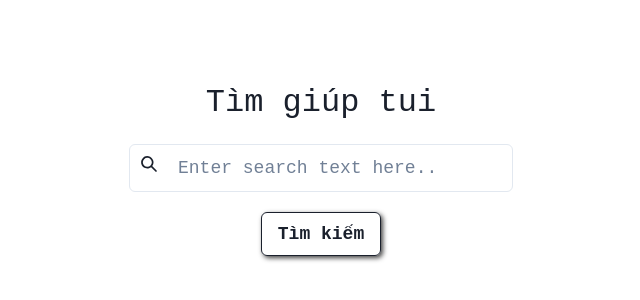
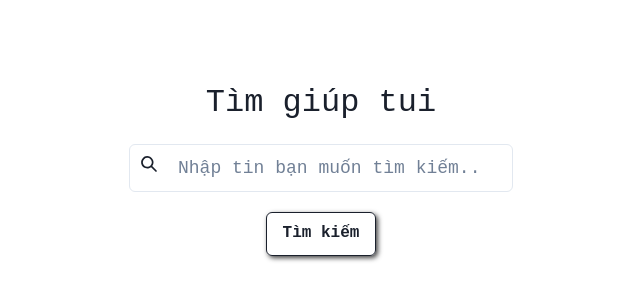
Before and after one commit to princ3od/timgiuptui-fe, a Next.js app: page / in a window 1280 px wide. Shown: the part 174-474 px from the top of the page, without its empty margins (319-959 px from the left). Built offline with nearby package versions, Linux system fonts and the light colour scheme.

Commit message:
chore: update home page

```diff
--- a/app/components/search/index.tsx
+++ b/app/components/search/index.tsx
@@ -17,7 +17,7 @@ const SearchBar = (pageProps: Props) => {
       </InputLeftElement>
       <Input
         type="search"
-        placeholder="Enter search text here.."
+        placeholder="Nhập tin bạn muốn tìm kiếm..."
         size="lg"
         defaultValue={pageProps.initSearchText}
         onChange={(event) => pageProps.onSearchTextChange(event.target.value)}
--- a/app/constants/api.ts
+++ b/app/constants/api.ts
@@ -3,6 +3,7 @@ export const ApiEnpoints = {
   articles:{
     default: () => '/articles',
     search: (query: string) => `/articles/search?q=${query}`,
+    autocomplete: (query: string) => `/articles/autocomplete?q=${query}`,
   },
   topics:{
     default: () => '/',
--- a/pages/index.tsx
+++ b/pages/index.tsx
@@ -1,30 +1,28 @@
 import React, { useState } from 'react';
 
-import Router from 'next/router';
+import { useRouter } from 'next/router';
 
 import { Button } from '@chakra-ui/react';
 
 import SearchBar from '@components/search';
 
 export default function Home() {
+  const router = useRouter();
   const [searchText, setSearchText] = useState('');
-  const handleSearch = (searchText: string) => {
-    Router.push(`/search?searchText=${searchText}`);
+  const handleSearch = (e: any) => {
+    e.preventDefault();
+    router.push(`/search?searchText=${searchText}`);
   };
 
   return (
     <div className="center-box">
       <h1>Tìm giúp tui</h1>
-      <SearchBar onSearchTextChange={setSearchText}></SearchBar>
-      <Button
-        colorScheme="black"
-        size="md"
-        variant="outline"
-        className="button-find"
-        onClick={() => handleSearch(searchText)}
-      >
-        <h3>Tìm kiếm</h3>
-      </Button>
+      <form onSubmit={handleSearch}>
+        <SearchBar onSearchTextChange={setSearchText} />
+        <Button colorScheme="black" size="md" variant="outline" className="button-find" type="submit">
+          Tìm kiếm
+        </Button>
+      </form>
     </div>
   );
 }
```
Also changed, not shown: app/apis/SearchService.ts (+10 -2 lines), package.json (+6 -5 lines), 1 other file (tests, documents, lock files or other folders).
